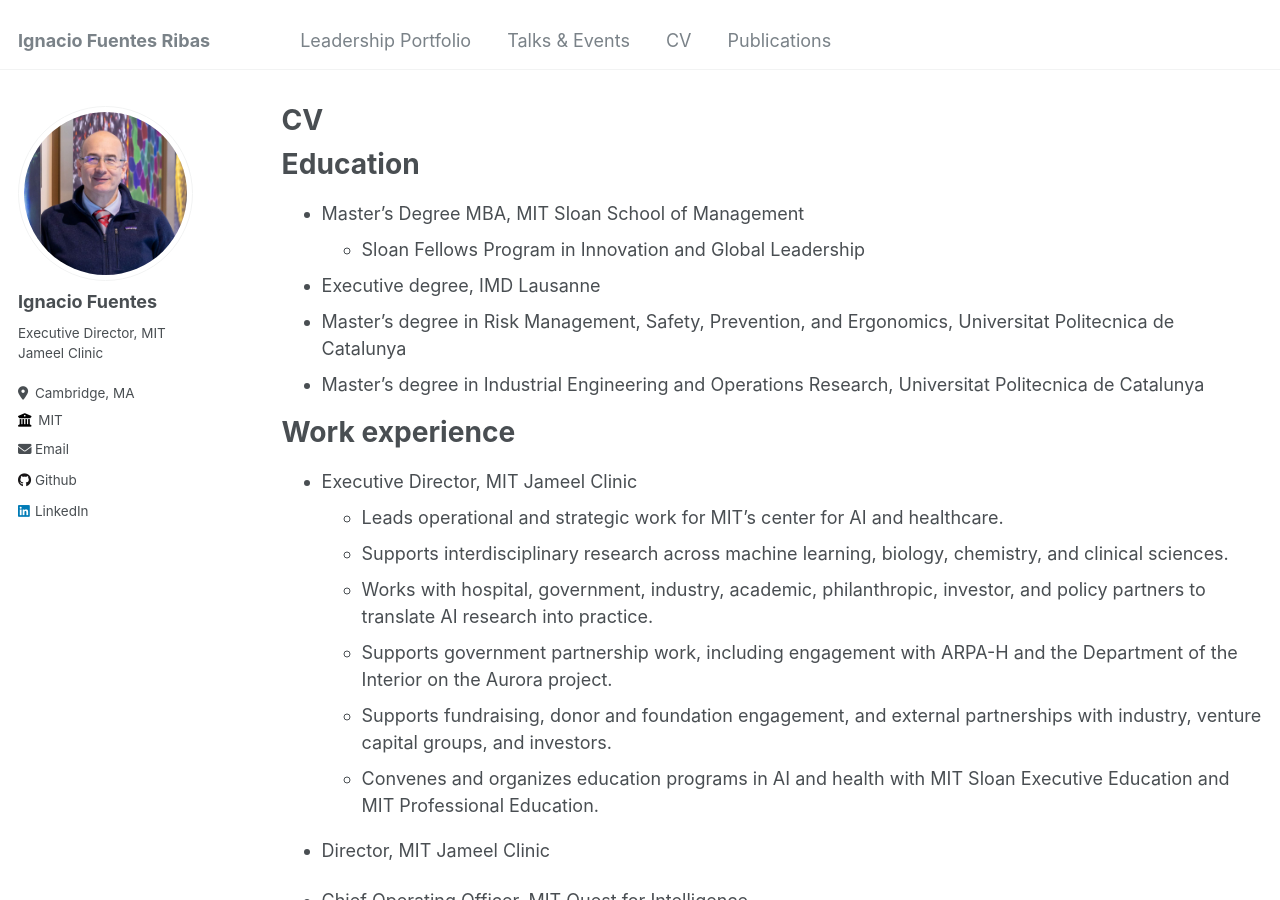
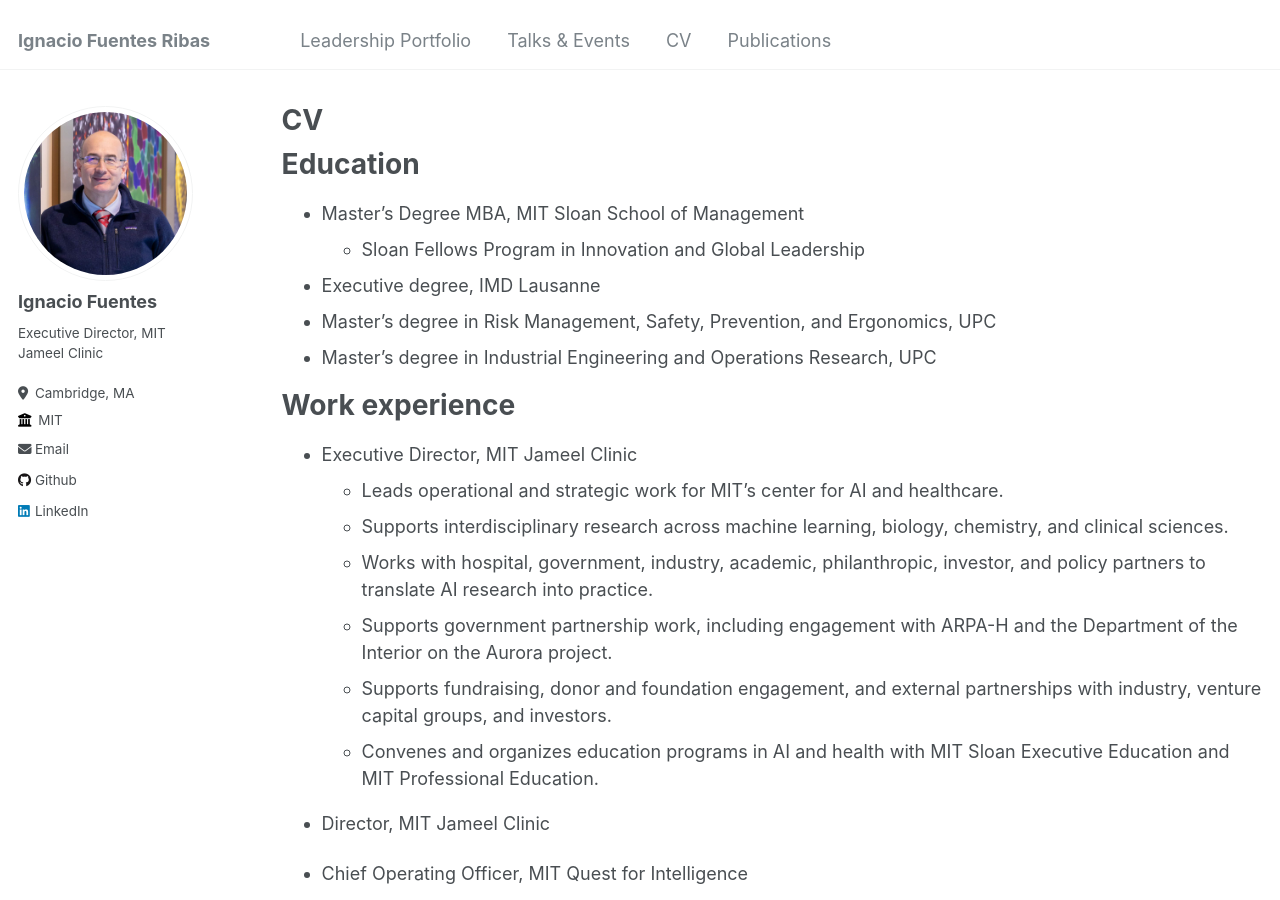
Before and after one commit to ifuentes3/ifuentes3.github.io, a Jekyll site: the page built from _pages/cv.md, in a window 1280 px wide and 900 px high. Built offline with Jekyll 4.4.1, drawn with Linux system fonts in a browser that asks for light colours.

Commit message:
Shorten UPC education entries

```diff
--- a/_pages/cv.md
+++ b/_pages/cv.md
@@ -14,8 +14,8 @@ Education
 * Master's Degree MBA, MIT Sloan School of Management
   * Sloan Fellows Program in Innovation and Global Leadership
 * Executive degree, IMD Lausanne
-* Master's degree in Risk Management, Safety, Prevention, and Ergonomics, Universitat Politecnica de Catalunya
-* Master's degree in Industrial Engineering and Operations Research, Universitat Politecnica de Catalunya
+* Master's degree in Risk Management, Safety, Prevention, and Ergonomics, UPC
+* Master's degree in Industrial Engineering and Operations Research, UPC
 
 Work experience
 ======
```
